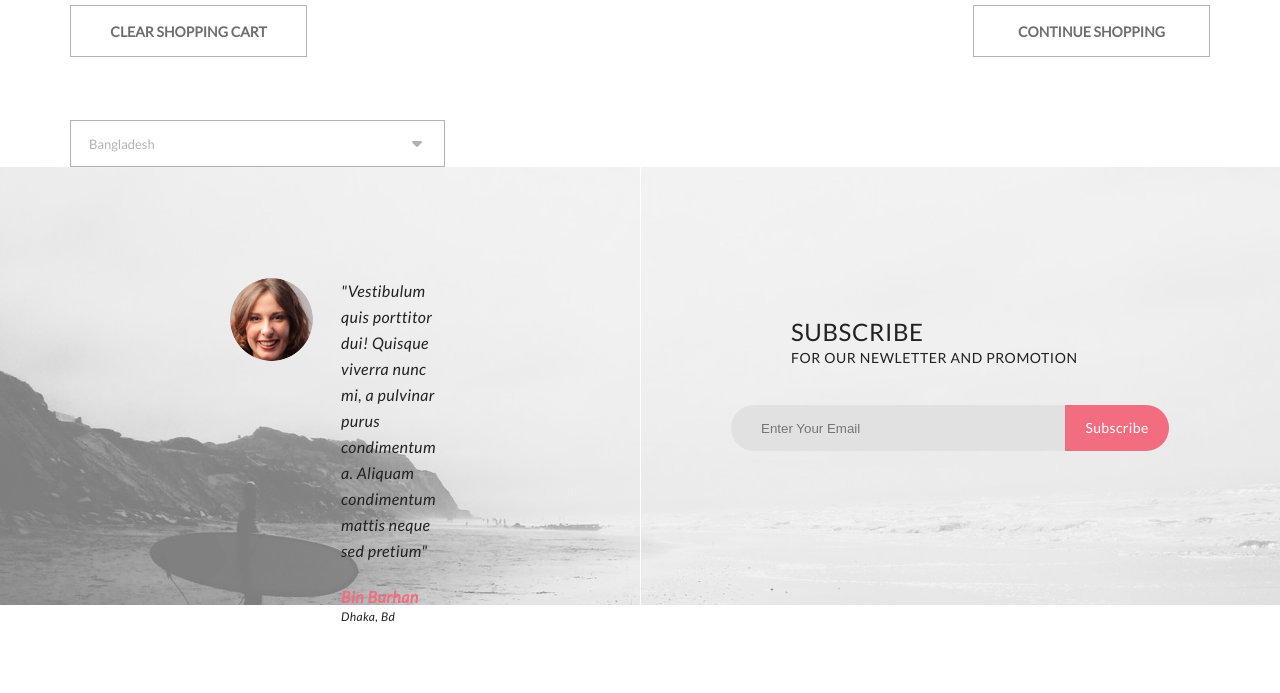
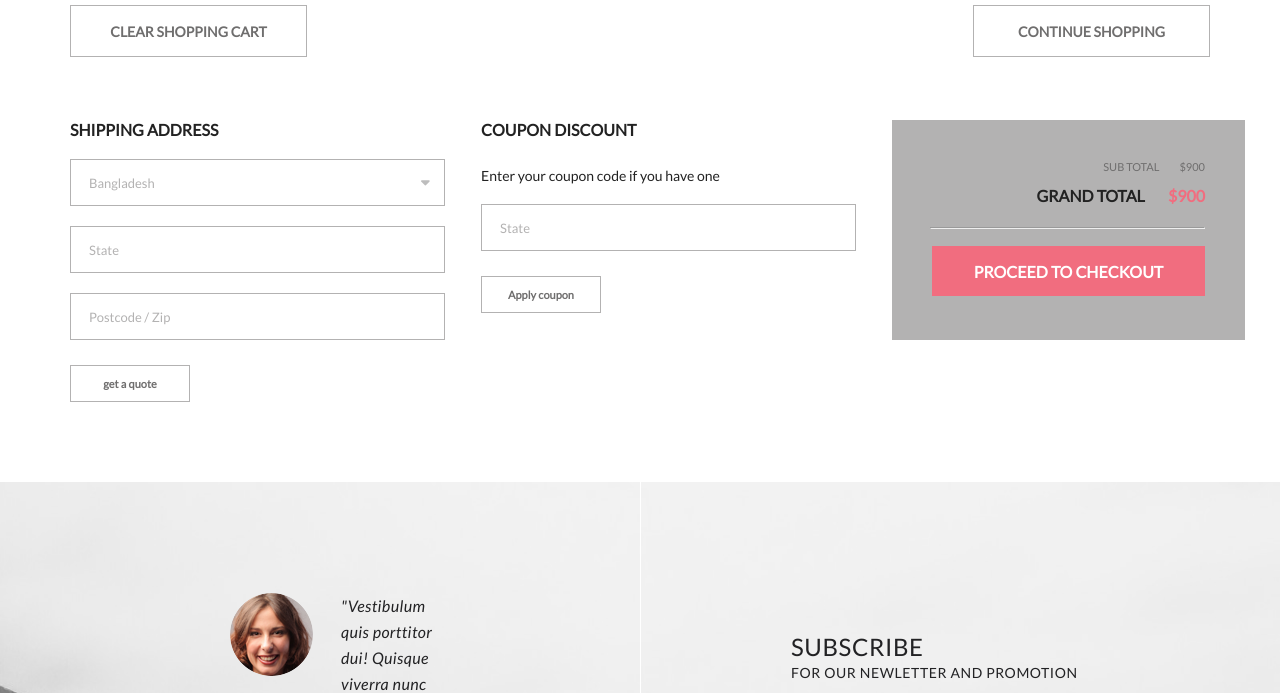
Before and after one commit to Bor333/Layout, a website: page cart.html in a window 1280 px wide. Shown: the part 960-1653 px from the top of the page. Drawn offline with Linux system fonts and the light colour scheme.

Commit message:
hw6 finish

```diff
--- a/cart.html
+++ b/cart.html
@@ -327,10 +327,8 @@
 
 <div class="cart__forms container">
     <div class="address">
-        <div class="datalist-relative">
-            <input  class="cart-input" id="country" list="dl_counties" placeholder="Bangladesh">
-            <i class="fa fa-caret-down fa-caret-down-cart" aria-hidden="true"></i>
-        </div>
+        <div class="heading--big">Shipping Address</div>
+        <input class="cart-input cart-input__arrow" id="country" list="dl_counties" placeholder="Bangladesh">
         <datalist id="dl_counties">
             <option value="Bangladesh"></option>
             <option value="Italy"></option>
@@ -339,10 +337,34 @@
             <option value="China"></option>
             <option value="Turkey"></option>
         </datalist>
+        <input class="cart-input" placeholder="State">
+        <input class="cart-input" placeholder="Postcode / Zip">
     </div>
-    <div class="coupon"></div>
-    <div class="proceed"></div>
+    <div class="coupon">
+        <div class="heading--big">coupon discount</div>
+        <div class="coupon__text">Enter your coupon code if you have one</div>
+        <input class="cart-input" placeholder="State">
+        <div class="cart-button--small">
+            <div class="text--small">Apply coupon</div>
+        </div>
+    </div>
+    <div class="proceed">
+        <div class="proceed-info">
+            <div class="sub-total">Sub total<span class="sub-total-space">$900</span></div>
+            <div class="heading--big">GRAND TOTAL <span class="grand-total-summ">$900</span></div>
+            <hr class="hr-weak">
+            <div class="proceed-button">
+                <div class="proceed-button__text">proceed to checkout</div>
+            </div>
+        </div>
+    </div>
 </div>
+<div class="container">
+    <div class="cart-button--small cart-end-margin">
+        <div class="text--small">get a quote</div>
+    </div>
+</div>
+
 
 <div class="feedback">
     <div class="feedback__cover">
--- a/css/cart.scss
+++ b/css/cart.scss
@@ -130,6 +130,13 @@
   width: 355px;
   height: 45px;
   border: 1px solid $color_weak;
+  margin-top: 20px;
+}
+
+.cart-input__arrow {
+  background-image: url("../img/fa-caret-down--weak.png");
+  background-repeat: no-repeat;
+  background-position: 350px;
 }
 
 
@@ -151,3 +158,103 @@
   top: 7px;
   color: $color_weak;
 }
+
+.address {
+  flex-direction: column;
+  display: flex;
+}
+
+.heading--big {
+  font-family: $text_font;
+  font-size: 16px;
+  font-weight: 700;
+  text-transform: uppercase;
+  color: $color_strong;
+}
+
+.coupon {
+  margin-left: 36px;
+}
+
+.coupon__text {
+  margin-top: 28px;
+  font-family: $text_font;
+  font-size: 14px;
+  font-weight: 300;
+  color: $color_strong;
+}
+
+.cart-button--small {
+  margin-top: 25px;
+  width: 118px;
+  height: 35px;
+  border: 1px solid $color_weak;
+  display: flex;
+  justify-content: center;
+  align-items: center;
+}
+
+.text--small {
+  font-family: $text_font;
+  font-size: 11px;
+  font-weight: 700;
+  color: $color_regular;
+}
+
+.proceed {
+  background-color: $color_weak;
+  margin-left: 36px;
+}
+
+.proceed-info {
+  display: flex;
+  flex-direction: column;
+  margin: 40px;
+  align-items: flex-end;
+}
+
+.sub-total {
+  margin-bottom: 13px;
+  font-family: $text-font;
+  font-size: 11px;
+  font-weight: 400;
+  text-transform: uppercase;
+  color: $color_regular;
+}
+
+.sub-total-space {
+  margin-left: 20px;
+}
+
+.grand-total-summ {
+  color: $color-special;
+  margin-left: 20px;
+}
+
+.hr-weak {
+  margin-top: 22px;
+  margin-bottom: 17px;
+  color: $color-regular;
+  width: 100%;
+}
+
+.proceed-button {
+  width: 273px;
+  height: 50px;
+  background-color: $color-special;
+  display: flex;
+  align-items: center;
+  justify-content: center;
+}
+
+.proceed-button__text {
+  font-family: $text-font;
+  font-size: 16px;
+  font-weight: 700;
+  text-transform: uppercase;
+  color: #ffffff;
+}
+
+.cart-end-margin {
+  margin-bottom: 80px;
+}
```
Also changed, not shown: css/cart.css, 1 other file.
